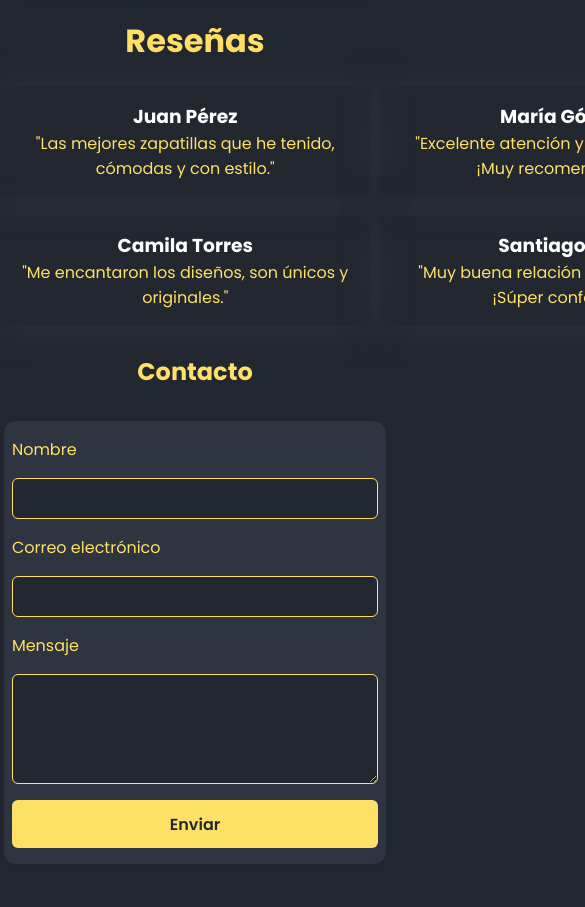
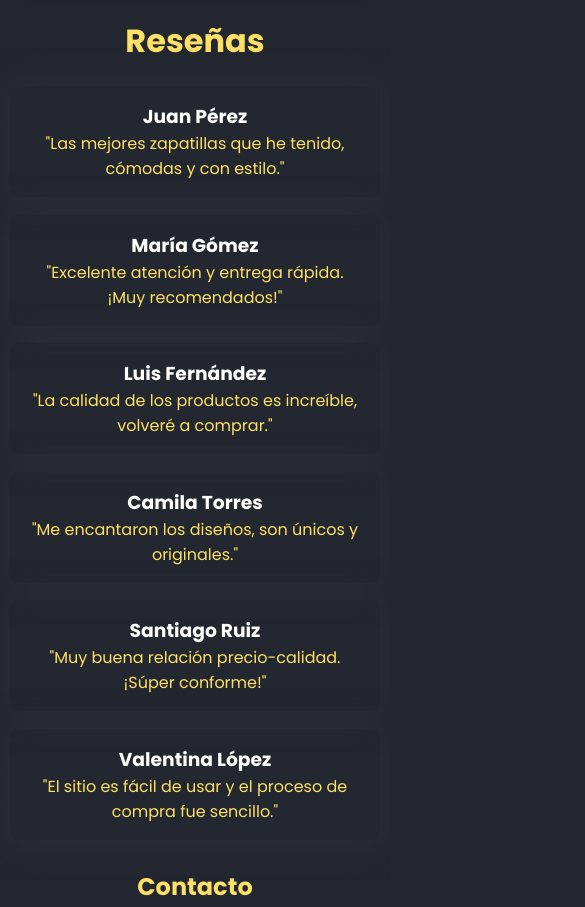
Before and after one commit to mateo-calvo/talento-tech, a plain HTML site: page index.html in a window 390 px wide. Shown: the part 3388-4295 px from the top of the page, 585 px wide, since content can reach past the window. Drawn offline with Linux system fonts and the light colour scheme.

Commit message:
fix: pequeños ajustes!
El codigo en aspectos generales estaba muy bien, pero se podrían hacer pequeños ajustes

```diff
--- a/CSS/style.css
+++ b/CSS/style.css
@@ -304,6 +304,8 @@ nav>ul>li>a:hover {
     .reseñas-container {
         flex-wrap: wrap;
         gap: 0.5rem;
+        grid-template-columns: repeat(2, 1fr);
+        justify-items: center;
     }
     .reseñas-card {
         min-width: 180px;
@@ -313,8 +315,8 @@ nav>ul>li>a:hover {
 }
 @media (max-width: 500px) {
     .reseñas-container {
-        flex-direction: column;
-        align-items: center;
+        grid-template-columns: repeat(1, 1fr);
+        justify-items: center;
     }
     .reseñas-card {
         width: 95vw;
```
